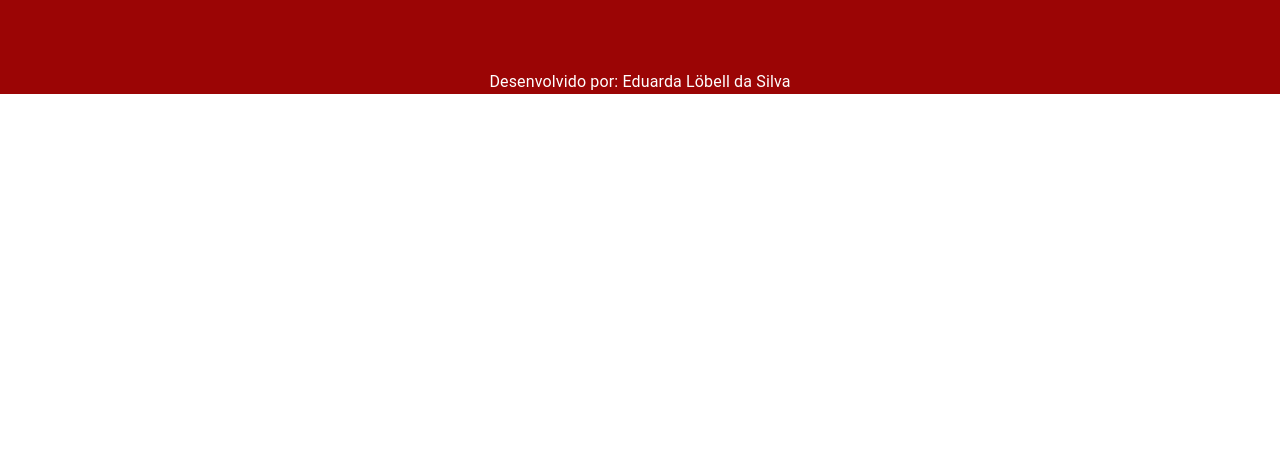
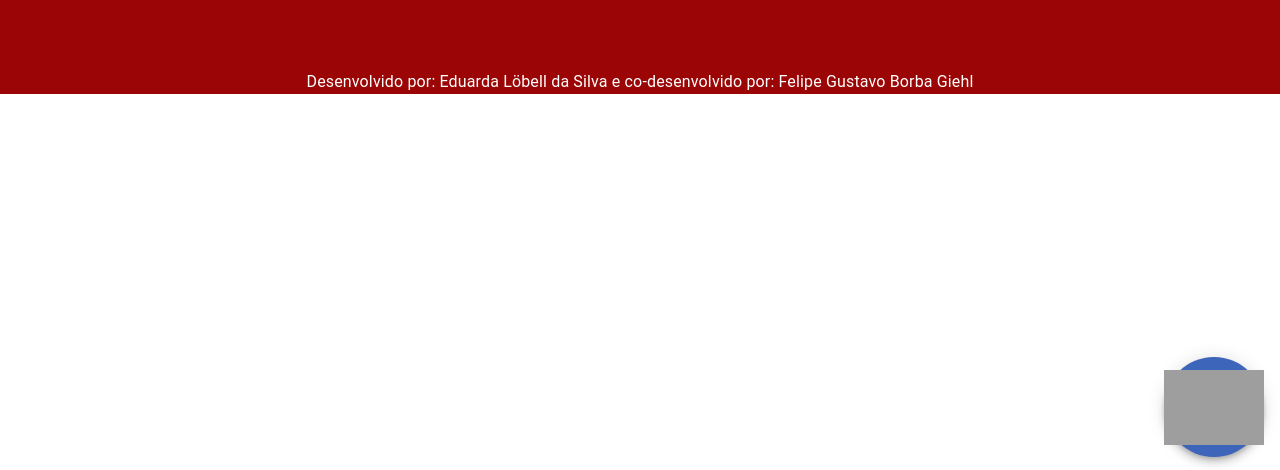
Before and after one commit to eduardaLobell/projeto-final-reactIII, a React (Vite) app in the folder meu-app/: page / in a window 1280 px wide. Shown: the part 327-797 px from the top of the page. Built offline with nearby package versions, Linux system fonts and the light colour scheme; no server answers; grey boxes are pictures that could not be loaded; the HTML template or start-up script is replaced by a standard one.

Commit message:
projeto Finalizado

```diff
--- /dev/null
+++ b/meu-app/src/components/FloatButton.tsx
@@ -0,0 +1,34 @@
+import { Box, Fab, ImageList, ImageListItem } from "@mui/material";
+import { useNavigate } from "react-router-dom";
+
+function FloatButton() {
+     const navigate = useNavigate();
+
+     function handleClick() {
+       navigate("/pokedex");
+     }
+  return (
+    <Box sx={{ display: "flex", height: "100%" }}>
+      <Fab
+        aria-label="add"
+        sx={{
+          backgroundColor: "#3d65b9", //#3d65b9   #9b0505   #e9cd71
+          bottom: "16px",
+          right: "16px",
+          position: "fixed",
+          width: "100px",
+          height: "100px",
+        }}
+        onClick={() => handleClick()}
+      >
+        <ImageList sx={{ justifyContent: "center", display: "flex" }}>
+          <ImageListItem>
+            <img src="/src/assets/Pok%3Fdex_Kanto.webp" />
+          </ImageListItem>
+        </ImageList>
+      </Fab>
+    </Box>
+  );
+}
+
+export default FloatButton;
--- a/meu-app/src/components/Footer.tsx
+++ b/meu-app/src/components/Footer.tsx
@@ -10,7 +10,7 @@ function Footer() {
                 total de pokemons: {pokemons.count}
             </Typography>
             <Typography sx={{ color: '#ffff' }}>
-                Desenvolvido por: Eduarda Löbell da Silva
+                Desenvolvido por: Eduarda Löbell da Silva e co-desenvolvido por: Felipe Gustavo Borba Giehl
             </Typography>
         </Box>
     )
--- a/meu-app/src/components/ListarPokemons.tsx
+++ b/meu-app/src/components/ListarPokemons.tsx
@@ -1,10 +1,10 @@
+import { FavoriteBorderRounded, FavoriteRounded } from '@mui/icons-material';
+import { Button, Card, CardActions, CardContent, CardMedia, Container, Grid, IconButton, Typography } from '@mui/material';
+import { useEffect } from "react";
+import { useNavigate } from "react-router-dom";
 import { useAppDispatch, useAppSelector } from "../store/hooks";
-import { Card, CardActions, CardContent, Typography, Container, Grid, IconButton, CardMedia, Button } from '@mui/material'
-import { useEffect } from "react";
+import { addPokedex } from "../store/modules/pokedex/pokedex.slice";
 import { PokemonSumario, mudarFavorito } from "../store/modules/pokemons/pokemons.slice";
-import { FavoriteRounded, FavoriteBorderRounded } from '@mui/icons-material'
-import { useNavigate } from "react-router-dom";
-import { addPokedex, removerPokedex } from "../store/modules/pokedex/pokedex.slice";
 
 
 function ListarPokemons() {
@@ -17,12 +17,7 @@ function ListarPokemons() {
     const pokemon = pokemons.find((poke) => poke.id == id)
     if(!pokemon) return
 
-    if (pokemon.favorito) {
-      dispatch(removerPokedex({ id }))
-    } else {
-      dispatch(addPokedex({ id, nome: pokemon.nome, imagemURL: pokemon.imagemURL }))
-    }
-
+    dispatch(addPokedex({ id, nome: pokemon.nome, imagemURL: pokemon.imagemURL }))
     dispatch(mudarFavorito({id}))
 
   }
--- a/meu-app/src/pages/Home.tsx
+++ b/meu-app/src/pages/Home.tsx
@@ -1,11 +1,12 @@
+import { Box } from '@mui/material';
 import { useEffect } from "react";
+import AppBarStyled from "../components/AppBarStyled";
+import BotaoPaginacao from "../components/BotaoPaginacao";
+import FloatButton from "../components/FloatButton";
+import Footer from "../components/Footer";
+import ListarPokemons from "../components/ListarPokemons";
+import { useAppDispatch } from "../store/hooks";
 import { listarPokemons } from "../store/modules/pokemons/actions";
-import { useAppDispatch } from "../store/hooks";
-import ListarPokemons from "../components/ListarPokemons";
-import BotaoPaginacao from "../components/BotaoPaginacao";
-import AppBarStyled from "../components/AppBarStyled";
-import { Box } from '@mui/material'
-import Footer from "../components/Footer";
 
 
 function Home() {
@@ -22,7 +23,7 @@ function Home() {
             <AppBarStyled />
             <ListarPokemons />
             <BotaoPaginacao />
-
+            <FloatButton />
             <Footer />
         </Box>
 
--- a/meu-app/src/pages/Pokedex.tsx
+++ b/meu-app/src/pages/Pokedex.tsx
@@ -1,7 +1,46 @@
+import { Box, Container, Grid, Stack, Typography } from "@mui/material";
+import candles from "../assets/candles.jpg";
+import BotaoHome from "../components/BotaoHome";
+import { useAppSelector } from "../store/hooks";
+
+function Pokedex() {
+
+    // const pokedex: Pokedex[] = useAppSelector((state) => state.pokedex);
+    const pokemons = useAppSelector((state) => state.pokedex)
 
 
-function Pokedex() {
-    return <h1>Pokedex</h1>
+    return (
+      <Box sx={{ backgroundImage: `url(${candles})`, backgroundSize: "cover" }}>
+        <Stack sx={{ paddingTop: "20px" }} alignItems="center">
+          <Typography color="#feca1b" variant="h4" fontWeight="bold">
+            POKEDEX
+          </Typography>
+        </Stack>
+        <Container maxWidth="lg">
+          <Grid container maxHeight="100%">
+            {pokemons.map((pokemon) => (
+              <Grid marginLeft="30px" marginTop="40px" item>
+                <Box
+                  component="img"
+                  src={pokemon.imagemURL}
+                  height="150px"
+                ></Box>
+                <Typography
+                  variant="h6"
+                  textAlign="center"
+                  fontWeight="bold"
+                  color="#ffff"
+                >
+                  {pokemon.nome}
+                </Typography>
+              </Grid>
+            ))}
+          </Grid>
+        </Container>
+
+        <BotaoHome />
+      </Box>
+    );
 }
 
 export default Pokedex
--- a/meu-app/src/routes/RoutesApp.tsx
+++ b/meu-app/src/routes/RoutesApp.tsx
@@ -14,7 +14,7 @@ const router = createBrowserRouter([
     element: <Personagem />
   },
   {
-    path: "/pokedex/:id",
+    path: "/pokedex",
     element: <Pokedex />
   }
 ])
--- a/meu-app/src/store/modules/pokedex/pokedex.slice.ts
+++ b/meu-app/src/store/modules/pokedex/pokedex.slice.ts
@@ -27,11 +27,11 @@ const pokedexSlice = createSlice({
 
             return state;
         },
-        removerPokedex: (state, action: PayloadAction<{ id: number }>) => {
+        // removerPokedex: (state, action: PayloadAction<{ id: number }>) => {
 
-        }
+        // }
     },
 })
 
-export const { addPokedex, removerPokedex } = pokedexSlice.actions;
+export const { addPokedex } = pokedexSlice.actions;
 export default pokedexSlice.reducer
--- a/meu-app/src/store/modules/root.reducer.ts
+++ b/meu-app/src/store/modules/root.reducer.ts
@@ -1,10 +1,12 @@
+import { combineReducers } from "@reduxjs/toolkit";
+import pokedexSlice from './pokedex/pokedex.slice';
 import pokemonSlice from './pokemon/pokemon.slice';
-import { combineReducers } from "@reduxjs/toolkit";
 import pokemonsSlice from './pokemons/pokemons.slice';
 
 const rootReducer = combineReducers({
   pokemons: pokemonsSlice,
-  pokemonDetalhes: pokemonSlice
+  pokemonDetalhes: pokemonSlice,
+  pokedex: pokedexSlice
 });
 
 export default rootReducer;
```
Also changed, not shown: meu-app/src/components/Pokedex.tsx (deleted, +0 -10 lines), meu-app/src/assets/candles.jpg (added), 1 other file (tests, documents, lock files or other folders).
